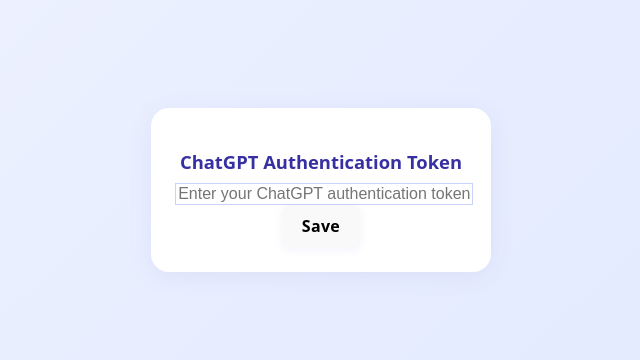
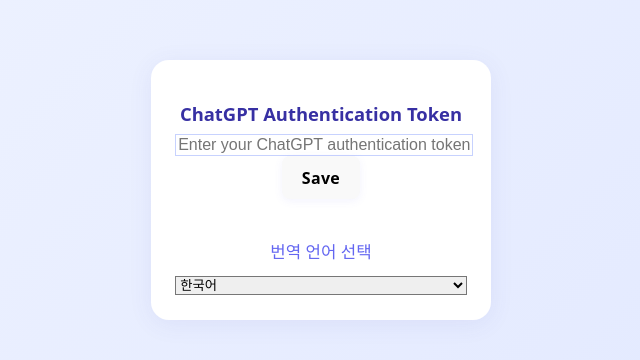
Before and after one commit to LimFull/web-translation-with-key-chrome-extension, a React (Vite) app: page / in a window 1280 px wide. Shown: the part 210-570 px from the top of the page, without its empty margins (319-959 px from the left). Built offline with nearby package versions, Linux system fonts and the light colour scheme.

Commit message:
feat: 언어 선택 기능

```diff
--- a/public/content.js
+++ b/public/content.js
@@ -5,7 +5,7 @@ let translatedNodes = new Set(); // 이미 번역된 노드들을 추적
 
 const handleTranslate = () => {
     if (isTranslating) {
-        console.log('번역이 이미 진행 중입니다.');
+        console.log('Translation is already in progress.');
         return;
     }
 
@@ -13,23 +13,29 @@ const handleTranslate = () => {
     const newTextNodes = textNodes.filter(node => !translatedNodes.has(node));
 
     if (newTextNodes.length === 0) {
-        console.log('새로운 번역할 텍스트가 없습니다.');
+        console.log('No new text to translate.');
         return;
     }
 
     const texts = newTextNodes.map(n => n.textContent.trim());
-    console.log('추출된 텍스트들:', texts);
+    console.log('Extracted texts:', texts);
 
     const inputJsonArray = JSON.stringify(texts);
 
     if (window.chrome && window.chrome.runtime) {
+        // 저장된 번역 언어 가져오기
+        // eslint-disable-next-line no-undef
+        chrome.storage.local.get(['target_language'], (result) => {
+            const targetLanguage = result.target_language || 'Korean';
+            console.log('targetLanguage:', targetLanguage);
+
             isTranslating = true;
             window.chrome.runtime.sendMessage(
                 {
                     type: 'CHATGPT_REQUEST',
                     model: 'gpt-4.1-nano',
                     instructions:
-                    'You are a professional translator. Translate each item in the following JSON array into natural Korean. Return the result as a JSON array in the same order. Do not include any explanations or formatting.',
+                        `You are a professional translator. Translate each item in the following JSON array into natural ${targetLanguage}. Return the result as a JSON array in the same order. Do not include any explanations or formatting.`,
                     input: inputJsonArray,
                 },
                 (res) => {
@@ -39,7 +45,7 @@ const handleTranslate = () => {
                     } else {
                         try {
                             const rawText = res?.data?.output?.[0]?.content?.[0]?.text ?? '';
-                        console.log('GPT 응답:', rawText);
+                            console.log('AI response:', rawText);
 
                             // JSON parse 시도
                             const translatedArray = JSON.parse(rawText);
@@ -48,16 +54,17 @@ const handleTranslate = () => {
                                 // 번역된 텍스트를 실제 노드에 적용
                                 applyTranslations(newTextNodes, translatedArray);
                             } else {
-                            console.error('번역 결과 파싱 실패 (응답 형식이 배열 아님)');
+                                console.error('Translation parsing failed (response is not an array)');
                             }
                         } catch (err) {
-                        console.error('JSON 파싱 실패:', err);
+                            console.error('JSON parsing failed:', err);
                         }
                     }
                 }
             );
+        });
     } else {
-        console.error('크롬 확장 환경에서만 동작합니다.');
+        console.error('Only works in Chrome extension environment.');
     }
 };
 
@@ -80,7 +87,7 @@ function setupDynamicContentObserver() {
 
         // 새로운 컨텐츠가 있으면 잠시 후 번역 실행
         if (hasNewContent) {
-            console.log('새로운 컨텐츠 감지됨, 번역 준비 중...');
+            console.log('New content detected, preparing translation...');
             setTimeout(() => {
                 handleTranslate();
             }, 1000); // 1초 후 번역 실행 (컨텐츠 로딩 완료 대기)
@@ -94,7 +101,7 @@ function setupDynamicContentObserver() {
         characterData: true
     });
 
-    console.log('동적 컨텐츠 감지 시작');
+    console.log('Dynamic content detection started');
     return observer;
 }
 
@@ -106,7 +113,7 @@ function setupPeriodicCheck() {
             const newTextNodes = textNodes.filter(node => !translatedNodes.has(node));
 
             if (newTextNodes.length > 0) {
-                console.log(`${newTextNodes.length}개의 새로운 텍스트 노드 발견`);
+                console.log(`${newTextNodes.length} new text nodes found`);
                 handleTranslate();
             }
         }
@@ -116,7 +123,7 @@ function setupPeriodicCheck() {
 // 번역된 텍스트를 실제 노드에 적용하는 함수
 function applyTranslations(textNodes, translatedArray) {
     if (textNodes.length !== translatedArray.length) {
-        console.error('텍스트 노드 수와 번역 결과 수가 일치하지 않습니다.');
+        console.error('Text node count and translation result count do not match');
         return;
     }
 
@@ -126,7 +133,7 @@ function applyTranslations(textNodes, translatedArray) {
             // 원본 텍스트를 번역된 텍스트로 교체
             node.textContent = translatedText;
             translatedNodes.add(node); // 번역된 노드로 표시
-            console.log(`번역 적용: "${node.textContent.trim()}" -> "${translatedText}"`);
+            console.log(`Apply Translation: "${node.textContent.trim()}" -> "${translatedText}"`);
         }
     });
 }
--- a/src/App.jsx
+++ b/src/App.jsx
@@ -6,15 +6,34 @@ function App() {
   const [token, setToken] = useState('');
   const [saved, setSaved] = useState(false);
   const [isSavedToken, setIsSavedToken] = useState(false);
+  const [targetLanguage, setTargetLanguage] = useState('Korean');
 
   const { t } = useTranslation();
 
+  // 지원하는 번역 언어 목록
+  const supportedLanguages = [
+    { code: 'Korean', name: '한국어' },
+    { code: 'English', name: 'English' },
+    { code: 'Japanese', name: '日本語' },
+    { code: 'Chinese', name: '中文' },
+    { code: 'Spanish', name: 'Español' },
+    { code: 'French', name: 'Français' },
+    { code: 'German', name: 'Deutsch' },
+    { code: 'Italian', name: 'Italiano' },
+    { code: 'Portuguese', name: 'Português' },
+    { code: 'Russian', name: 'Русский' }
+  ];
+
   useEffect(() => {
+    // 저장된 토큰과 번역 언어 불러오기
     if (window.chrome && window.chrome.storage) {
-      window.chrome.storage.local.get(['chatgpt_token'], (result) => {
+      window.chrome.storage.local.get(['chatgpt_token', 'target_language'], (result) => {
         if (result.chatgpt_token) {
           setToken(result.chatgpt_token);
           setIsSavedToken(true);
+        }
+        if (result.target_language) {
+          setTargetLanguage(result.target_language);
         }
       });
     }
@@ -38,6 +57,15 @@ function App() {
         setToken('');
         setIsSavedToken(false);
       })
+    }
+  }
+
+  const handleLanguageChange = (language) => {
+    setTargetLanguage(language);
+    if (window.chrome && window.chrome.storage) {
+      window.chrome.storage.local.set({ target_language: language }, () => {
+        console.log('번역 언어가 저장되었습니다:', language);
+      });
     }
   }
 
@@ -66,6 +94,19 @@ function App() {
       </button>
       }
       {saved && <div className="save-success">{t('saved')}</div>}
+
+      <h2 className="label-section">번역 언어 선택</h2>
+      <select
+        className="border p-2 rounded w-full mb-4"
+        value={targetLanguage}
+        onChange={(e) => handleLanguageChange(e.target.value)}
+      >
+        {supportedLanguages.map((lang) => (
+          <option key={lang.code} value={lang.code}>
+            {lang.name}
+          </option>
+        ))}
+      </select>
     </div>
   )
 }
```
Lines whose indentation alone changed are shown as unchanged.
